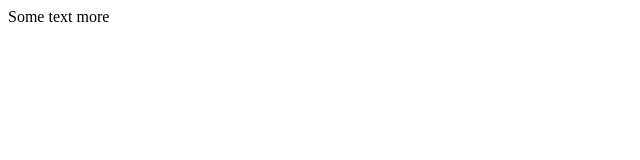
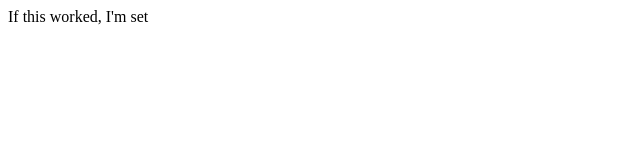
Before and after one commit to Ramen4Breakfast/hw4, a plain HTML site: page index.html in a window 1280 px wide. Shown: the full height of the page, 0-640 px from the left. Drawn offline with Linux system fonts and the light colour scheme.

Commit message:
hopefully this modification of html displays on webserver

```diff
--- a/index.html
+++ b/index.html
@@ -3,6 +3,6 @@
         <title>hw4</title>
     <head>
     <body>
-        Some text more
+        If this worked, I'm set
     </body>
 </html>
```
